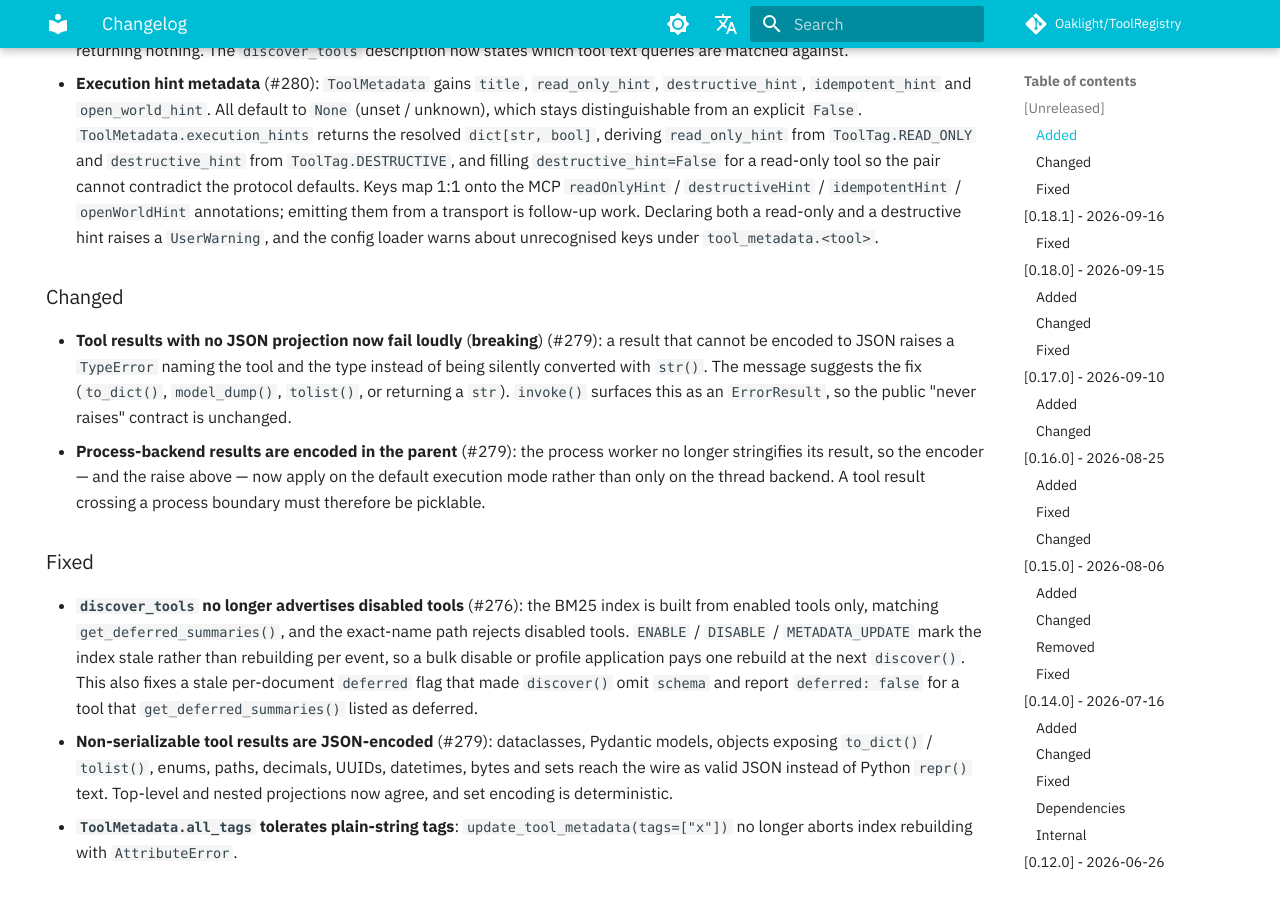
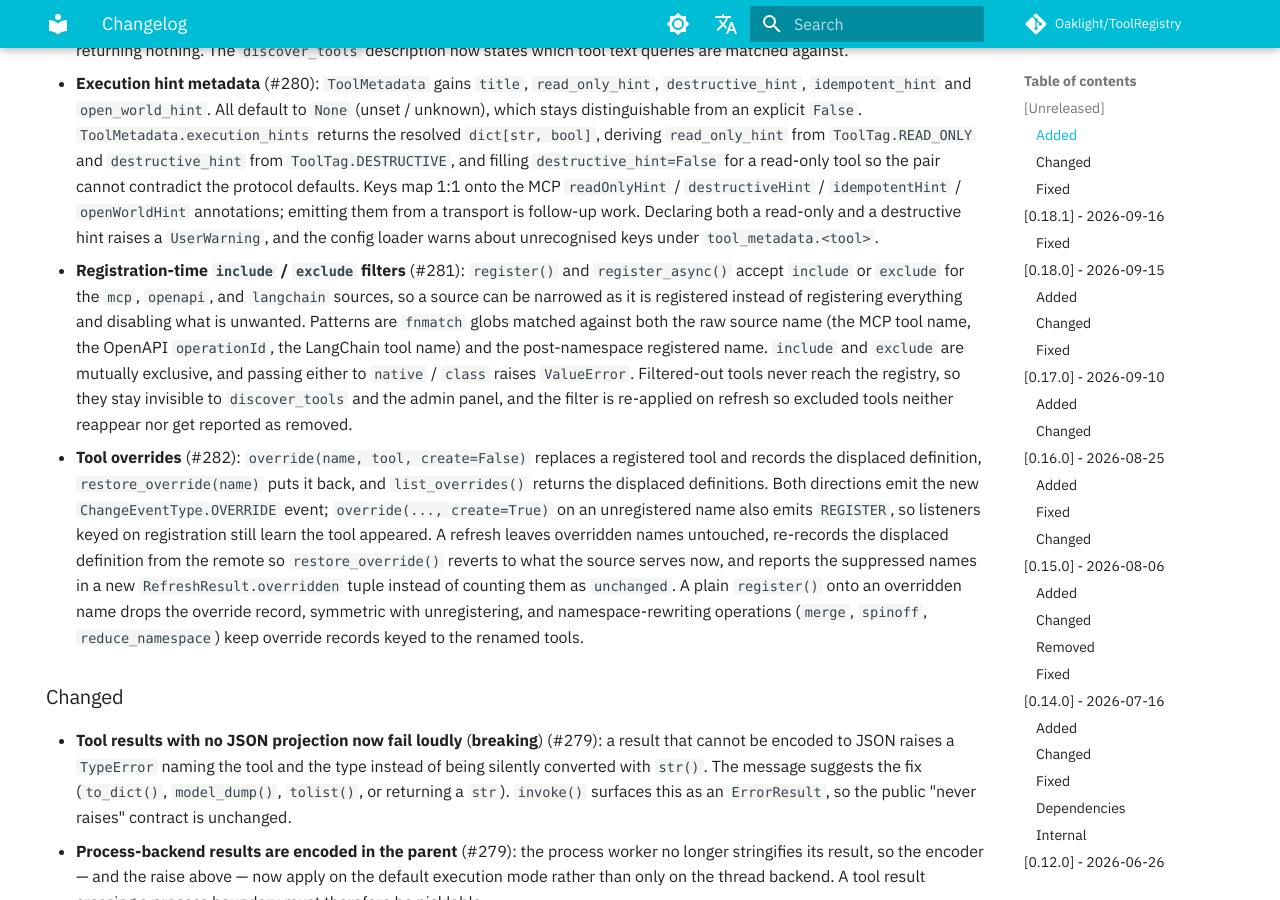
Before and after one commit to Oaklight/ToolRegistry, an MkDocs documentation site: the page built from docs/changelog.md, in a window 1280 px wide and 900 px high, scrolled down 607 px. Built offline with MkDocs 1.6.1 and Material for MkDocs 9.7.7, drawn with Linux system fonts in a browser that asks for light colours; some web fonts are replaced; comment, search, counter and statistics services are not loaded.

Commit message:
docs: changelog entries for tool override and registration filters (#281, #282)

```diff
--- a/docs/changelog.md
+++ b/docs/changelog.md
@@ -21,6 +21,8 @@ The format is based on [Keep a Changelog](https://keepachangelog.com/en/1.1.0/),
 - **`call_deferred` tolerates client-normalized tool names** (#277): `_target_tool` is resolved by collapsing `/` and `-` to `_` and folding case, so a name an MCP client rewrote (`weather_get_current`) reaches the registered tool (`weather-get-current`). An exact registered spelling always wins over a normalized match, so two names that collide after normalization still dispatch to their own tool. On a miss the error lists close registered names (`Did you mean: datetime-now?`) so the model can self-correct in one turn.
 - **`discover_tools` input validation and CJK search** (#278): `query` now carries `minLength: 1` plus a non-whitespace `pattern`, and `top_k` carries `minimum: 1`; both also raise `ValueError` at runtime. A zero-dependency tokenizer adds character bigrams for CJK runs before BM25 indexing, so Chinese queries match Chinese tool descriptions instead of silently returning nothing. The `discover_tools` description now states which tool text queries are matched against.
 - **Execution hint metadata** (#280): `ToolMetadata` gains `title`, `read_only_hint`, `destructive_hint`, `idempotent_hint` and `open_world_hint`. All default to `None` (unset / unknown), which stays distinguishable from an explicit `False`. `ToolMetadata.execution_hints` returns the resolved `dict[str, bool]`, deriving `read_only_hint` from `ToolTag.READ_ONLY` and `destructive_hint` from `ToolTag.DESTRUCTIVE`, and filling `destructive_hint=False` for a read-only tool so the pair cannot contradict the protocol defaults. Keys map 1:1 onto the MCP `readOnlyHint` / `destructiveHint` / `idempotentHint` / `openWorldHint` annotations; emitting them from a transport is follow-up work. Declaring both a read-only and a destructive hint raises a `UserWarning`, and the config loader warns about unrecognised keys under `tool_metadata.<tool>`.
+- **Registration-time `include` / `exclude` filters** (#281): `register()` and `register_async()` accept `include` or `exclude` for the `mcp`, `openapi`, and `langchain` sources, so a source can be narrowed as it is registered instead of registering everything and disabling what is unwanted. Patterns are `fnmatch` globs matched against both the raw source name (the MCP tool name, the OpenAPI `operationId`, the LangChain tool name) and the post-namespace registered name. `include` and `exclude` are mutually exclusive, and passing either to `native` / `class` raises `ValueError`. Filtered-out tools never reach the registry, so they stay invisible to `discover_tools` and the admin panel, and the filter is re-applied on refresh so excluded tools neither reappear nor get reported as removed.
+- **Tool overrides** (#282): `override(name, tool, create=False)` replaces a registered tool and records the displaced definition, `restore_override(name)` puts it back, and `list_overrides()` returns the displaced definitions. Both directions emit the new `ChangeEventType.OVERRIDE` event; `override(..., create=True)` on an unregistered name also emits `REGISTER`, so listeners keyed on registration still learn the tool appeared. A refresh leaves overridden names untouched, re-records the displaced definition from the remote so `restore_override()` reverts to what the source serves now, and reports the suppressed names in a new `RefreshResult.overridden` tuple instead of counting them as `unchanged`. A plain `register()` onto an overridden name drops the override record, symmetric with unregistering, and namespace-rewriting operations (`merge`, `spinoff`, `reduce_namespace`) keep override records keyed to the renamed tools.
 
 ### Changed
 
```
